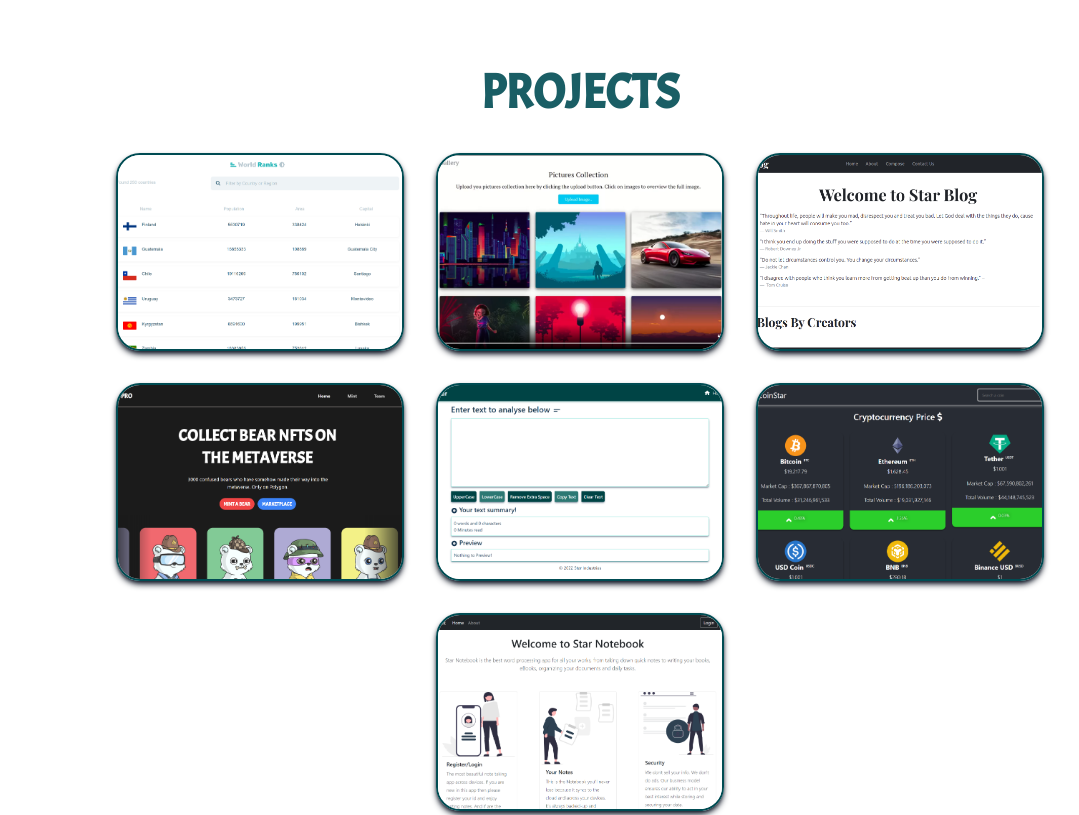
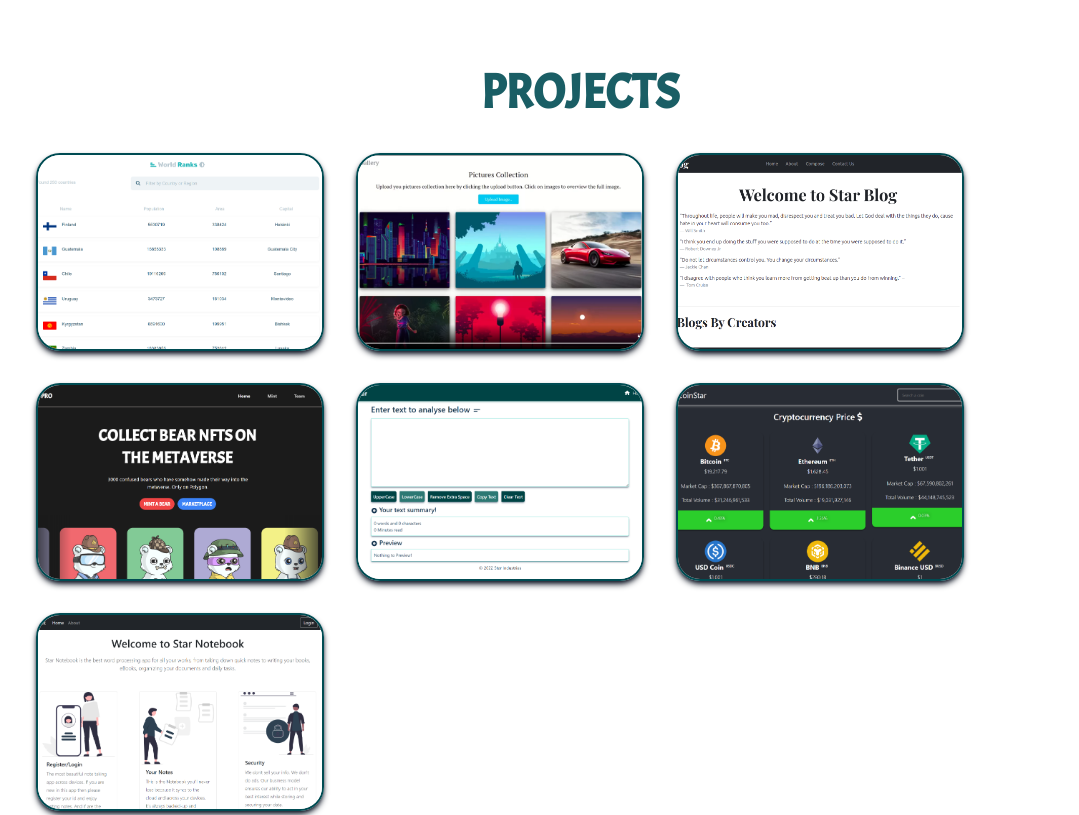
Before and after one commit to atultrp/atultrp-pro, a Next.js app: page / in a window 1280 px wide. Shown: the part 2380-3195 px from the top of the page, without its empty margins (60-1139 px from the left). Built offline with nearby package versions, Linux system fonts and the light colour scheme.

Commit message:
project minor changes

```diff
--- a/src/components/Projects.js
+++ b/src/components/Projects.js
@@ -65,7 +65,7 @@ const Projects = () => {
   return (
     <div className="dark:bg-[#004c53] bg-white dark:text-white py-1 px-6 sm:px-20 font-medium pb-10">
       <h2 className="custom-font text-4xl sm:text-5xl uppercase font-semibold text-center pt-16">Projects</h2>
-      <div className="flex flex-wrap justify-center mt-5 mb-10">
+      <div className="flex flex-wrap justify-center sm:justify-start mt-5 mb-10">
         {projectInfo?.map(item => {
           return <ProjectItem
             projectInfo={item}
```
